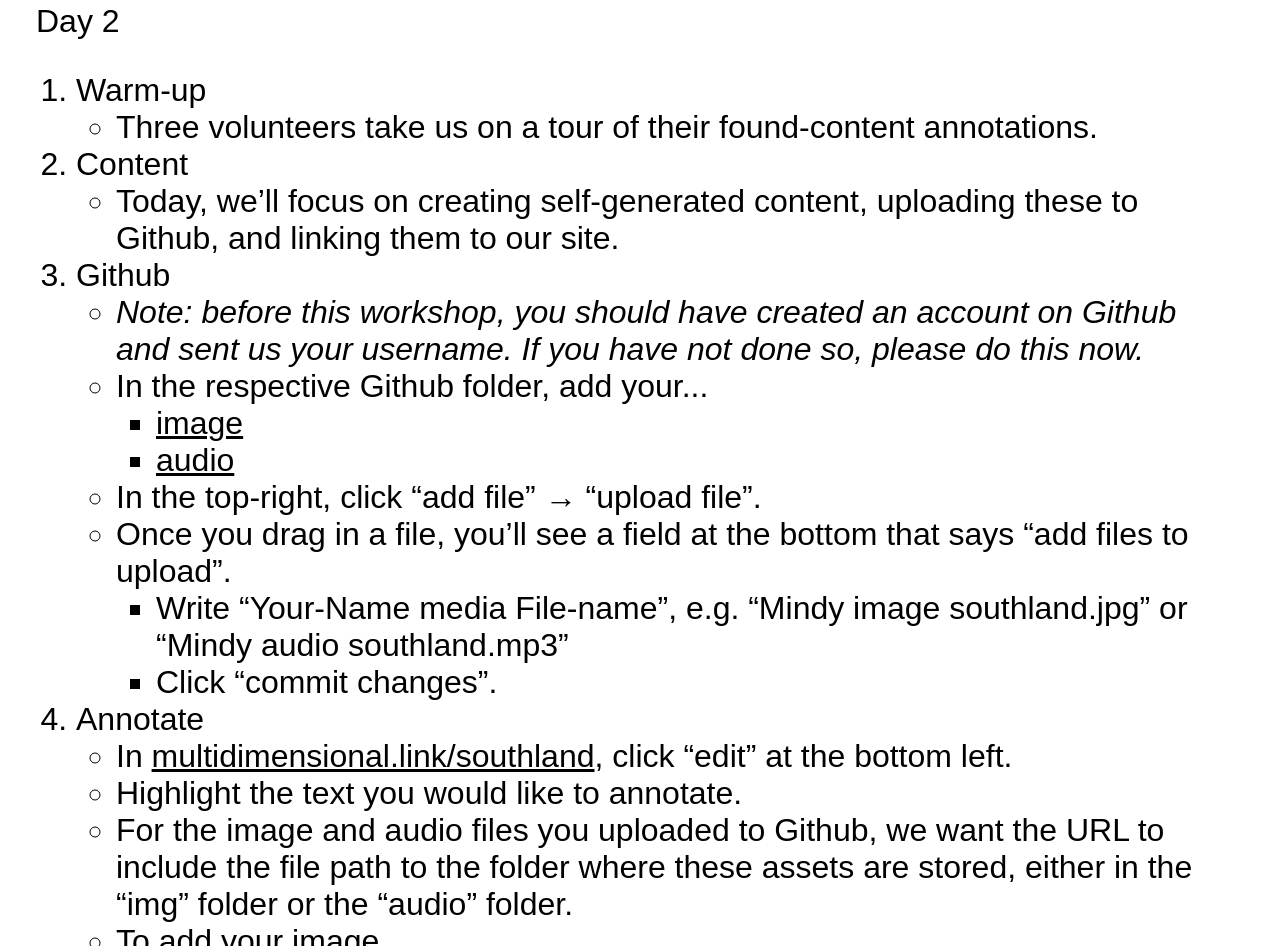
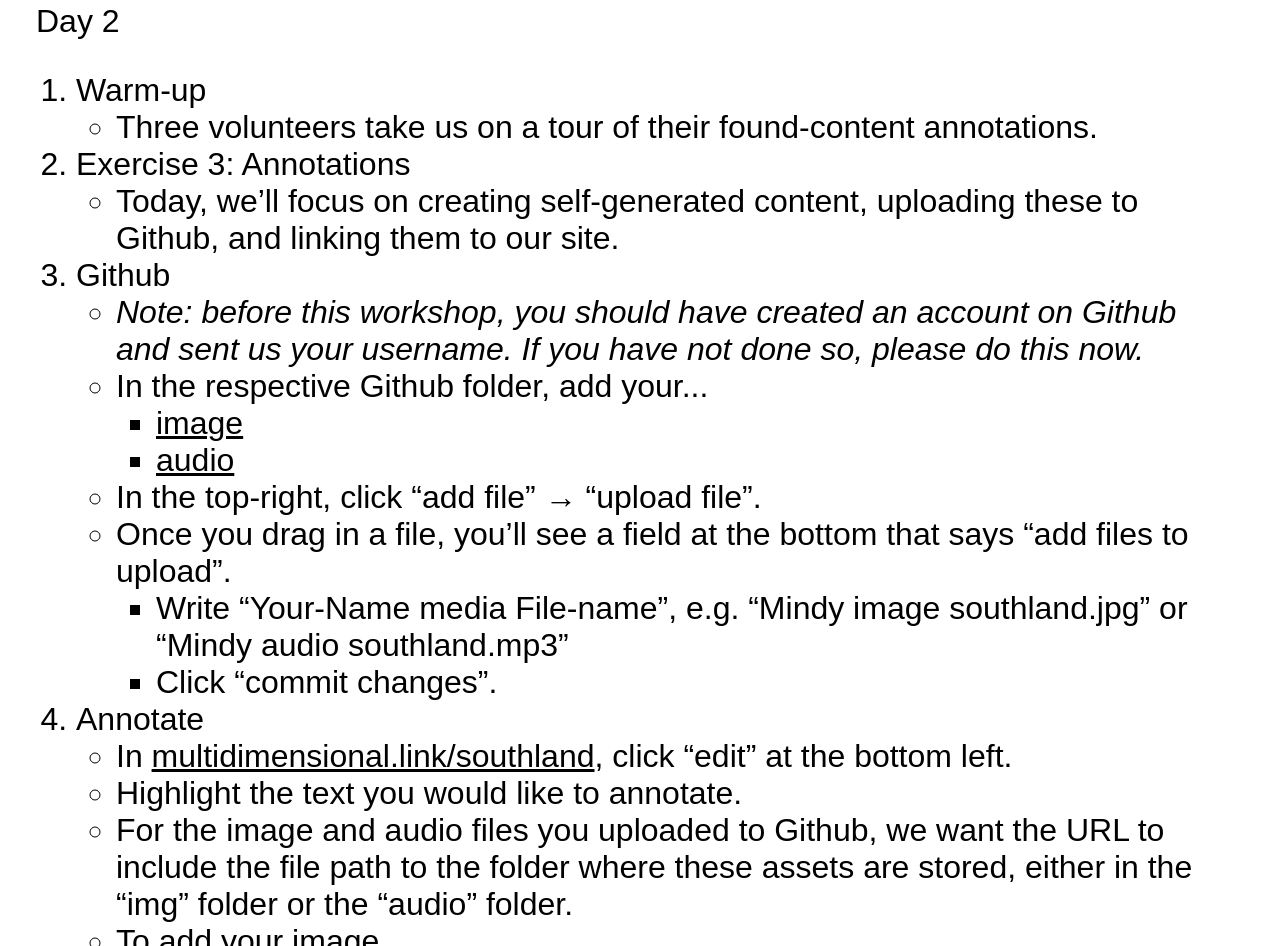
Before and after one commit to mindyseu/project-southland-annotations, a website: page docs/about.html in a window 1280 px wide. Shown: the part 4819-5765 px from the top of the page. Drawn offline with nearby package versions, Linux system fonts and the light colour scheme.

Commit message:
update about

```diff
--- a/docs/about.html
+++ b/docs/about.html
@@ -129,7 +129,7 @@
                 <ul>
                     <li>Three volunteers take us on a tour of their found-content annotations.</li>
                 </ul>
-                <li>Content</li>
+                <li>Exercise 3: Annotations</li>
                 <ul>
                     <li>Today, we’ll focus on creating self-generated content, uploading these to Github, and linking them to our site.</li>
                 </ul>
```
